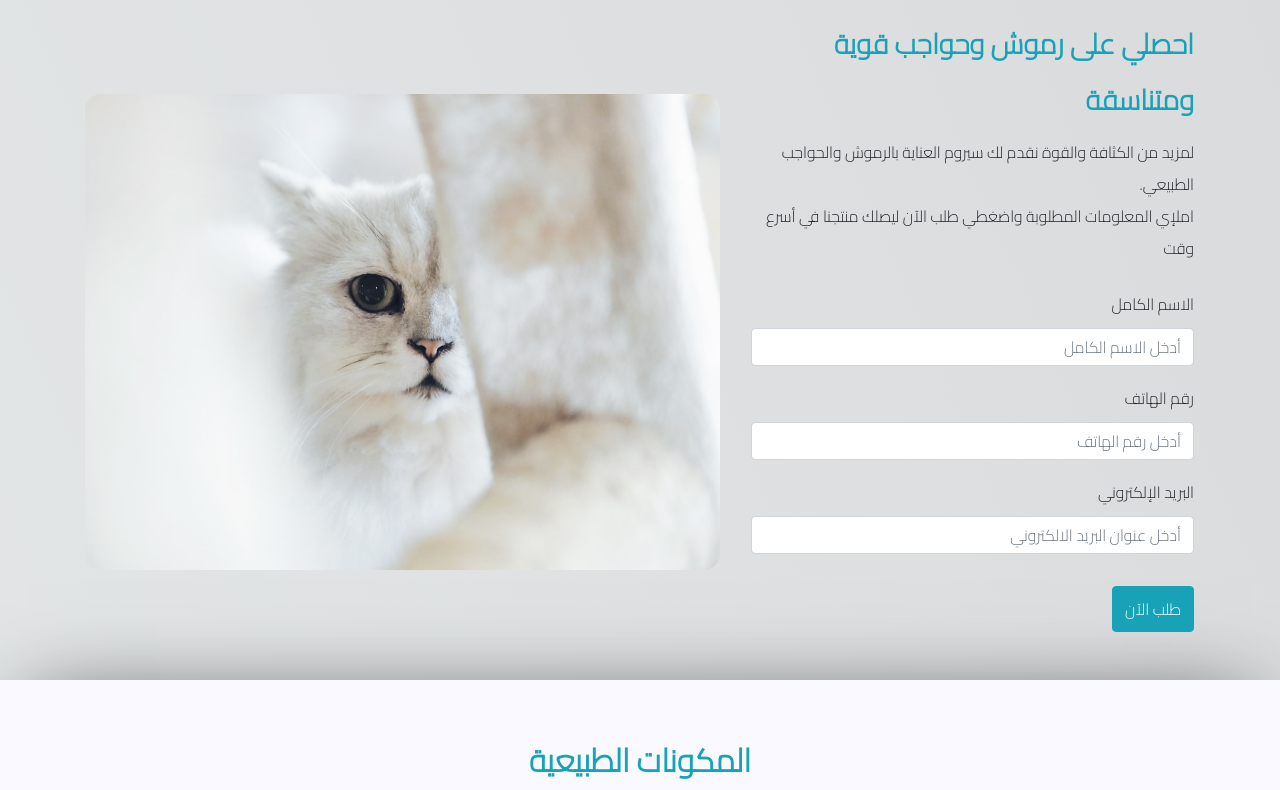
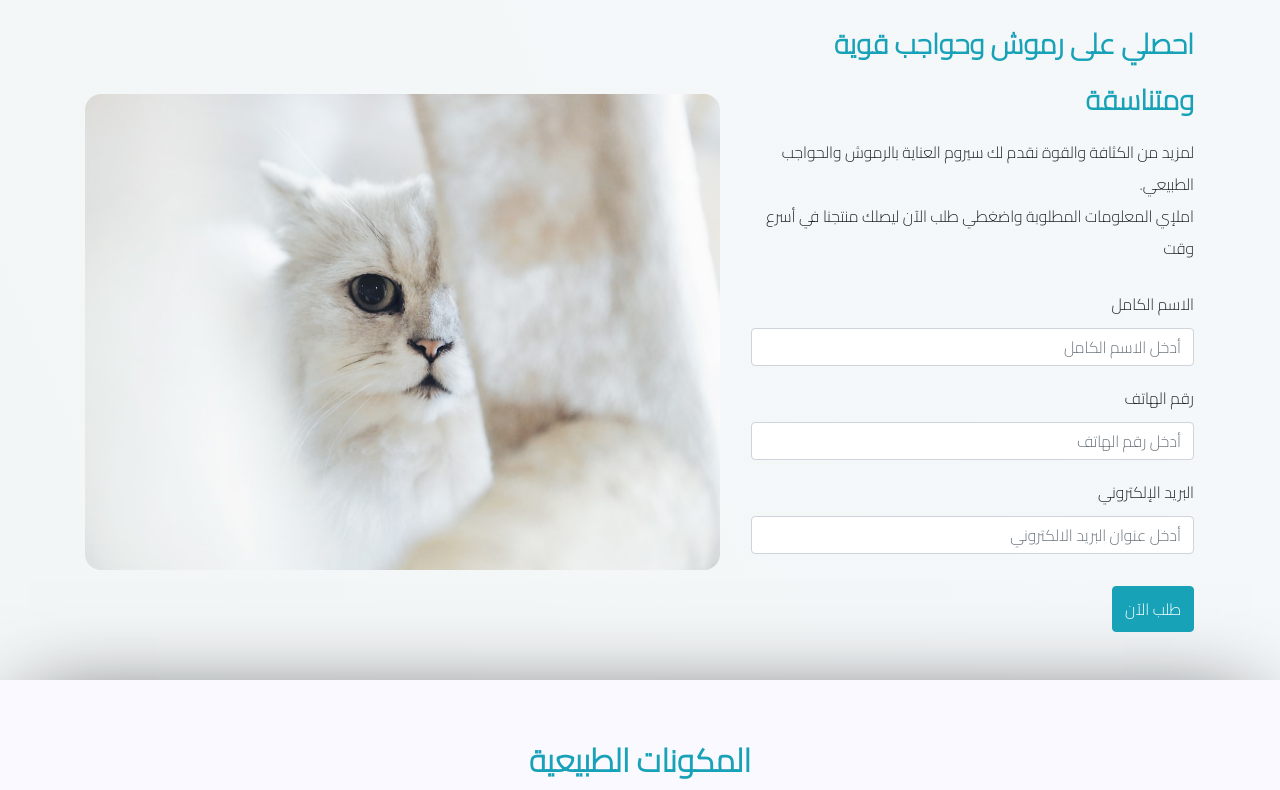
Before and after one commit to Lobana-sky/eyelash, a plain HTML site: page index.html in a window 1280 px wide. Shown: the part 116-906 px from the top of the page. Drawn offline with nearby package versions, Linux system fonts and the light colour scheme; a web font is replaced by a local one.

Commit message:
change bg color

```diff
--- a/css/style.css
+++ b/css/style.css
@@ -9,7 +9,7 @@
 
 .color-font-page{
     font-family: 'Cairo', sans-serif;
-    background: linear-gradient(67deg, rgba(231,235,234,1) 0%, rgba(218,219,221,1) 97%);
+    background: linear-gradient(67deg, rgb(242, 245, 244) 0%, rgb(245, 248, 250) 97%);
 }
 .container .card{
     position: relative;
```
